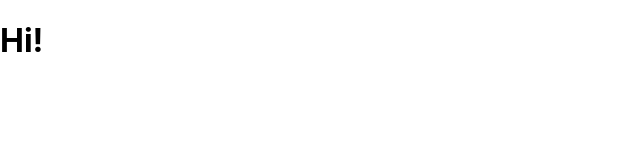
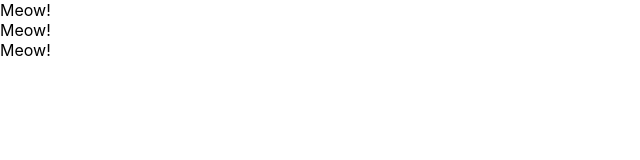
Before and after one commit to sor753/react-redux-tutorial, a React (Create React App) app in the folder hello-world/: page / in a window 1280 px wide. Shown: the top 160 px of the page, without its empty margins (0-640 px from the left). Built offline with nearby package versions, Linux system fonts and the light colour scheme.

Commit message:
create components

```diff
--- a/hello-world/src/App.js
+++ b/hello-world/src/App.js
@@ -1,6 +1,16 @@
 function App() {
   const dom = <h1 className="foo">Hi!</h1>
-  return dom;
+  return (
+    <div>
+      <Cat />
+      <Cat />
+      <Cat />
+    </div>
+  )
+}
+
+const Cat = () => {
+  return <div>Meow!</div>
 }
 
 export default App;
```
